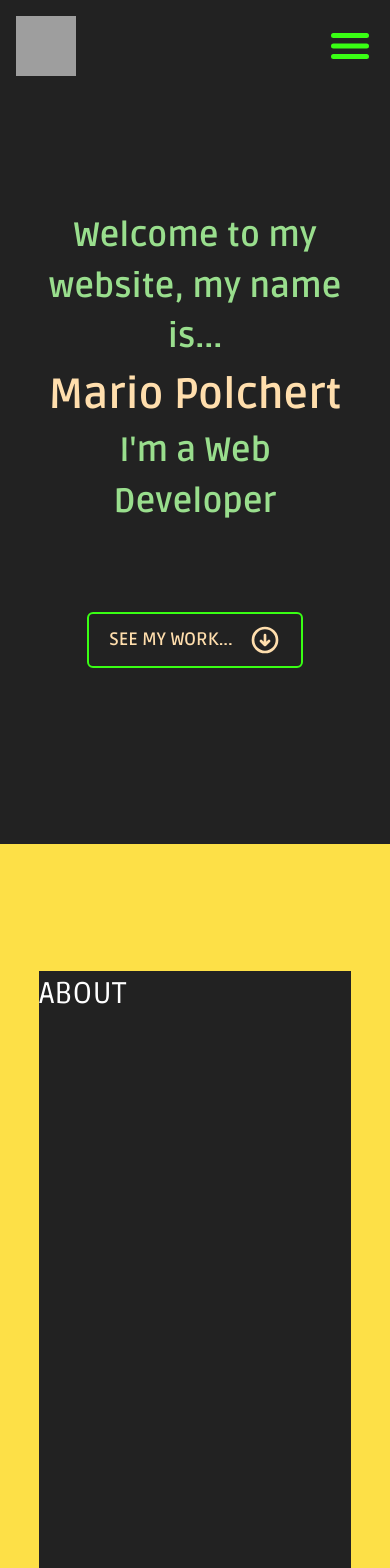
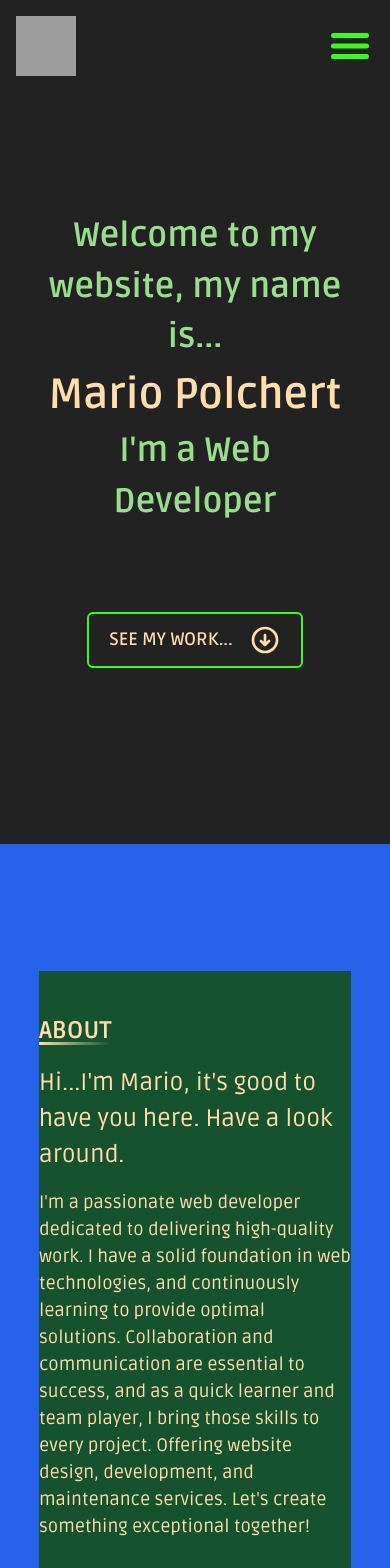
Before and after one commit to EppurSiMuove/eppursimuove.github.io, a React (Vite) app: page / in a window 390 px wide. Shown: the top 1568 px of the page. Built offline with nearby package versions, Linux system fonts and the light colour scheme; grey boxes are pictures that could not be loaded.

Commit message:
about section responsive

```diff
--- a/src/App.jsx
+++ b/src/App.jsx
@@ -14,7 +14,7 @@ import "./index.css";
 function App() {
 
     return (
-        <div className="overflow-x-hidden">
+        <div className="overflow-x-hidden min-w-[300px]">
             <Navbar />
             <Hero />
             <About />
--- a/src/components/About.jsx
+++ b/src/components/About.jsx
@@ -1,9 +1,32 @@
 const About = () => {
     return (
-        <section id="about" className=" h-screen w-screen bg-green-300  ">
-            <div className="container h-full w-full flex flex-col items-center justify-center bg-yellow-300 ">
-                <div className="content">
-                    <h1 className="text-white text-3xl">ABOUT</h1>
+        <section id="about" className=" h-screen w-screen bg-green-300">
+            <div className="container h-full w-full flex flex-col items-center justify-center bg-blue-600">
+                <div className=" bg-green-900 content max-w-[1024px] grid grid-cols-1 text-lightText">
+                    <div className="space-y-4 portrait:mt-[5vh] mt-[10vh]">
+                        <h2 className="text-2xl sm:text-3xl lg:text-4xl font-bold  hover:text-accent duration-1000">
+                            <span className="custom-underline">ABOUT</span>
+                        </h2>
+                        <p className="portrait:text-2xl text-lg md:text-2xl">
+                            Hi...I&apos;m
+                            <span className=" md:animate-pulse hover:text-accent hover:animate-none cursor-pointer duration-1000">
+                                &nbsp;Mario
+                            </span>
+                            , it&apos;s good to have you here. Have a look
+                            around.
+                        </p>
+                        <p className="text-lg md:text-xl">
+                            I&apos;m a passionate web developer dedicated to
+                            delivering high-quality work. I have a solid
+                            foundation in web technologies, and continuously
+                            learning to provide optimal solutions. Collaboration
+                            and communication are essential to success, and as a
+                            quick learner and team player, I bring those skills
+                            to every project. Offering website design,
+                            development, and maintenance services. Let&apos;s
+                            create something exceptional together!
+                        </p>
+                    </div>
                 </div>
             </div>
         </section>
--- a/src/index.css
+++ b/src/index.css
@@ -18,4 +18,10 @@
   .mobile-menu-open {
     @apply fixed inset-0 overflow-y-hidden flex flex-col w-screen h-screen items-center bg-darkText opacity-90 p-4 z-auto;
   }
+  .custom-underline {
+    background-image: linear-gradient(to right, currentColor 0%, transparent 100%);
+    background-repeat: repeat-x;
+    background-size: 100% 3px;
+    background-position: 0 100%;
+  }
 }
```
